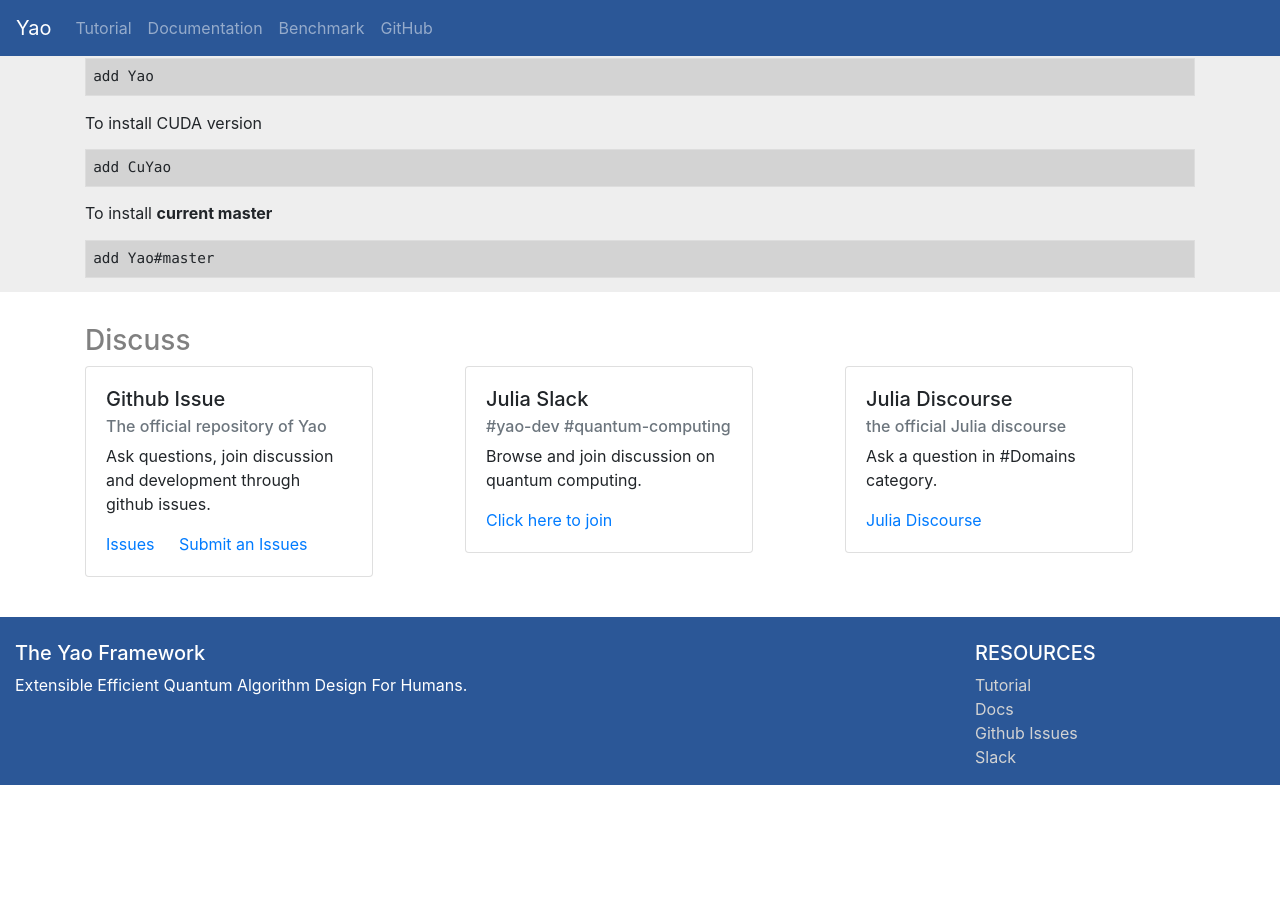
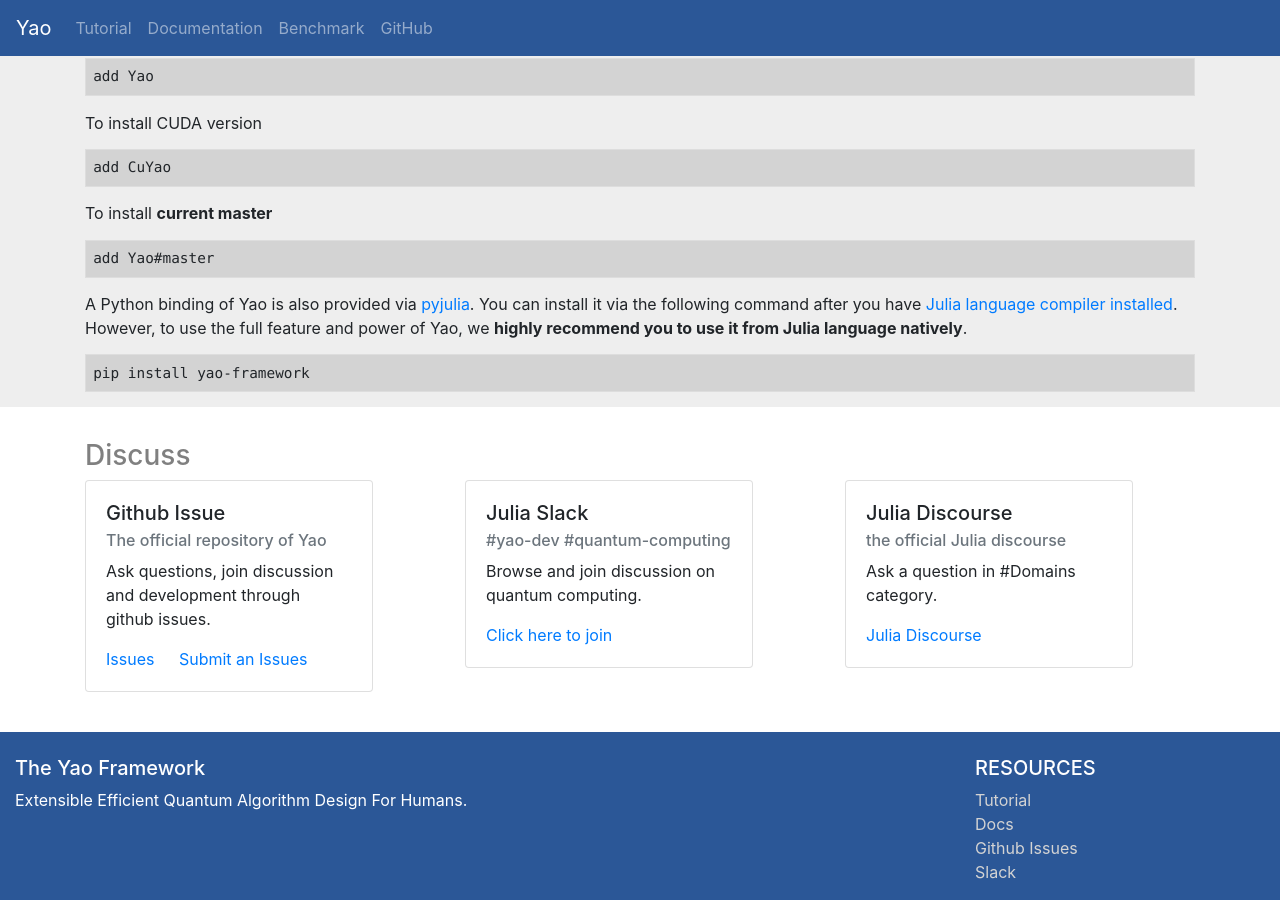
Before and after one commit to QuantumBFS/QuantumBFS.github.io, a Jekyll site: the page built from index.html, in a window 1280 px wide and 900 px high, scrolled down 759 px. Built offline with Jekyll 4.4.1, drawn with Linux system fonts in a browser that asks for light colours; nearby versions of some CDN libraries; comment, search, counter and statistics services are not loaded; before the commit the page ends 1544 px from its top, so only the background shows below that.

Commit message:
add python install

```diff
--- a/index.html
+++ b/index.html
@@ -84,6 +84,14 @@
                 <pre>
                     add Yao#master
                 </pre>
+
+                A Python binding of Yao is also provided via <a href="https://github.com/JuliaPy/pyjulia">pyjulia</a>. You can
+                install it via the following command after you have <a href="https://julialang.org/downloads/">Julia language compiler installed</a>.
+                However, to use the full feature and power of Yao, we <strong>highly recommend you to use it from Julia language natively</strong>.
+
+                <pre>
+                    pip install yao-framework
+                </pre>
             </div>
         </div>
     </div>
```
